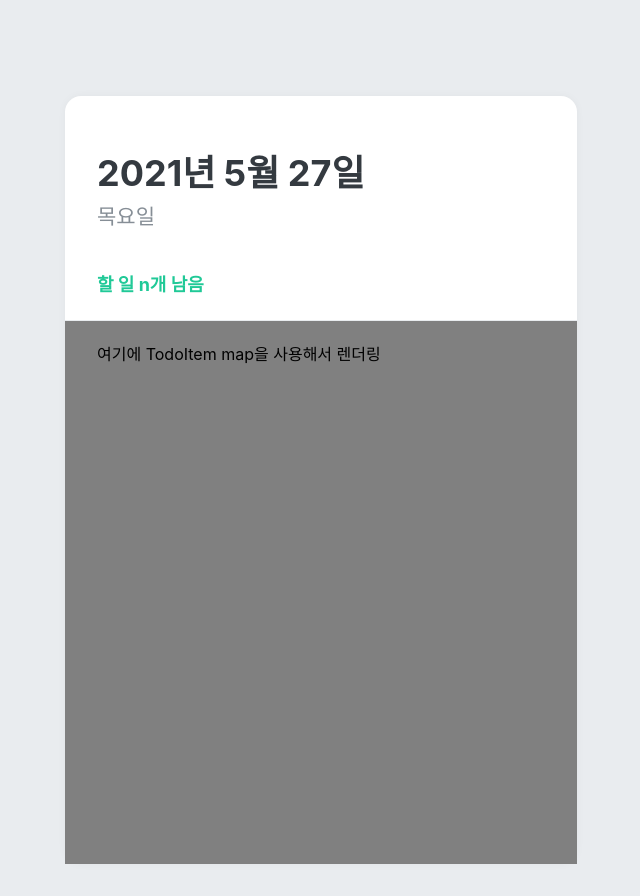
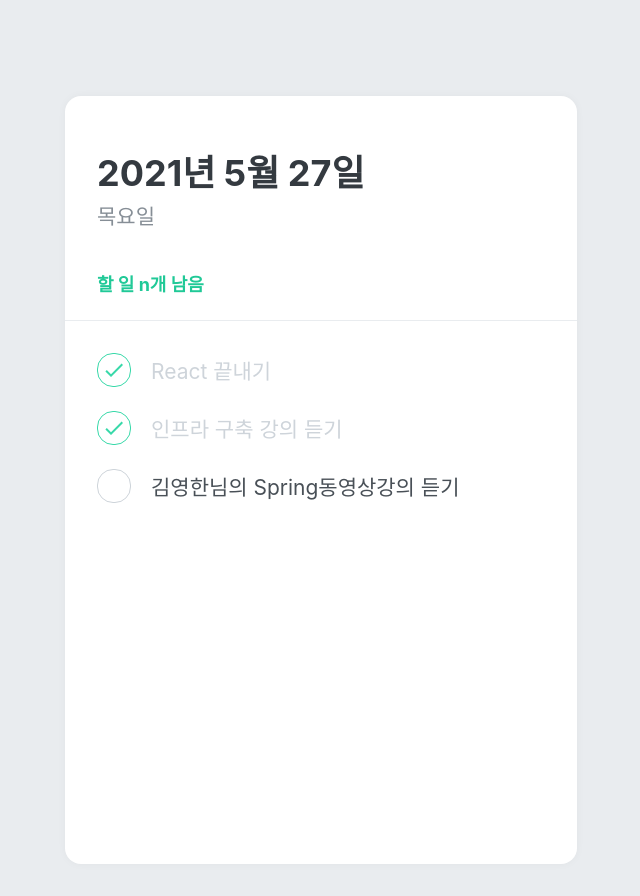
Before and after one commit to NewEgoDoc/real_todolist, a React (Create React App) app: page / in a window 1280 px wide. Shown: the whole page, without its empty margins (319-959 px from the left). Built offline with nearby package versions, Linux system fonts and the light colour scheme.

Commit message:
TodoItem을 만들고 적용했다 중간에 {css} 를 해당 라이브러리에서 가져옴

```diff
--- /dev/null
+++ b/src/components/TodoItem.js
@@ -0,0 +1,71 @@
+import React from 'react';
+import styled, { css } from 'styled-components';
+import { MdDone, MdDelete } from 'react-icons/md';
+
+const Remove = styled.div`
+    display: flex;
+    align-items: center;
+    justify-content: center;
+    color: #dee2e6;
+    font-size: 24px;
+    cursor: pointer;
+    &:hover{
+        color: #ff6b6b;
+    }
+    display:none;
+`;
+const TodoItemBlock = styled.div`
+  display: flex;
+  align-items: center;
+  padding-top: 12px;
+  padding-bottom: 12px;
+  &:hover {
+    ${Remove} {
+      display: initial;
+    }
+  }
+`;
+
+const CheckCircle = styled.div`
+    width: 32px;
+    height: 32px;
+    border-radius: 16px;
+    border: 1px solid #ced4da;
+    font-size: 24px;
+    display: flex;
+    align-items: center;
+    justify-content: center;
+    margin-right: 20px;
+    cursor: pointer;
+    ${props =>
+    props.done &&
+    css`
+        border: 1px solid #38d9a9;
+        color: #38d9a9;
+    `}
+`;
+
+const Text = styled.div`
+  flex: 1;
+  font-size: 21px;
+  color: #495057;
+  ${props =>
+    props.done &&
+    css`
+      color: #ced4da;
+    `}
+`;
+
+function TodoItem({ id, done, text }){
+    return (
+        <TodoItemBlock>
+            <CheckCircle done={done}>{done && <MdDone />}</CheckCircle>
+            <Text done = {done}>{text}</Text>
+            <Remove>
+                <MdDelete />
+            </Remove>
+        </TodoItemBlock>
+    );
+}
+
+export default TodoItem;
--- a/src/components/TodoList.js
+++ b/src/components/TodoList.js
@@ -1,18 +1,19 @@
 import React from 'react';
 import styled from 'styled-components';
-
+import TodoItem from './TodoItem'
 const TodoListBlock = styled.div`
   flex: 1;
   padding: 20px 32px;
   padding-bottom: 48px;
   overflow-y: auto;
-  background: gray;
 `;
 
 function TodoList() {
   return (
   <TodoListBlock>
-      여기에 TodoItem map을 사용해서 렌더링
+    <TodoItem text="React 끝내기" done={true} />
+    <TodoItem text="인프라 구축 강의 듣기" done={true} />
+    <TodoItem text="김영한님의 Spring동영상강의 듣기" done={false}/>
   </TodoListBlock>
   );
 }
```
Also changed, not shown: 1 other file (tests, documents, lock files or other folders).
